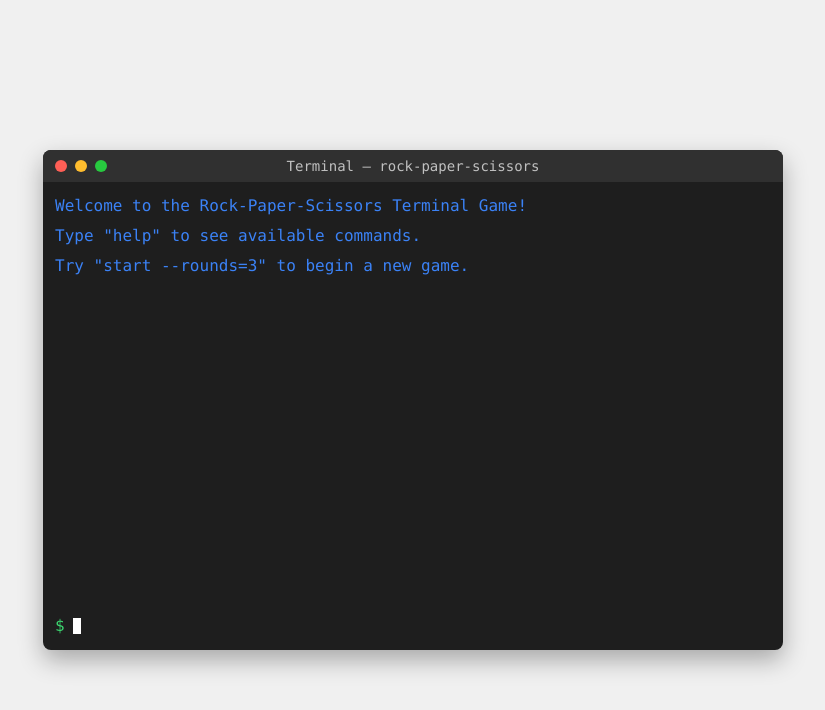
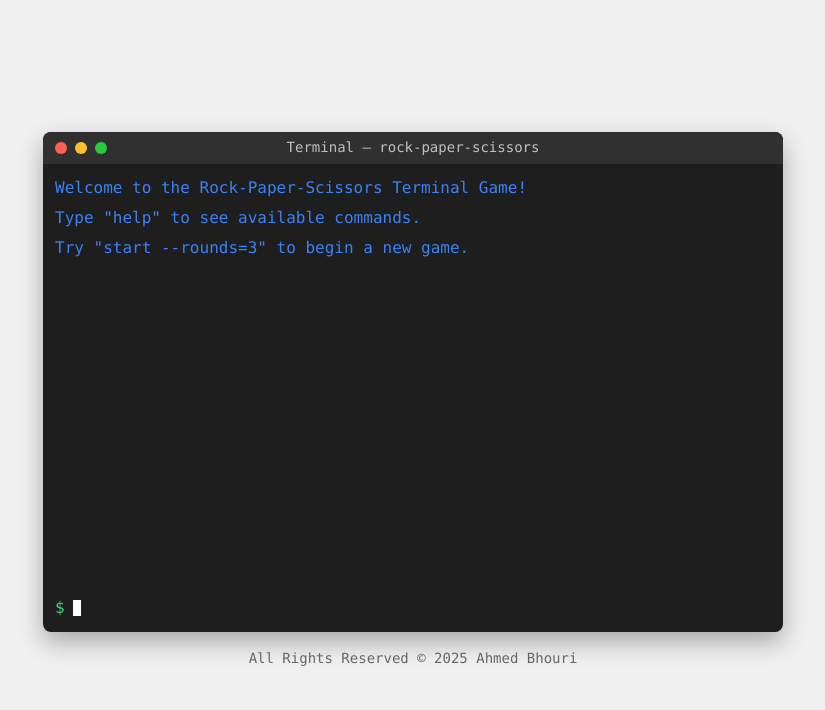
Before and after one commit to Ahmed-Bhouri/Rock-Paper-Scissors, a plain HTML site: page index.html in a window 1280 px wide. Shown: the whole page, without its empty margins (227-1052 px from the left). Drawn offline with Linux system fonts and the light colour scheme.

Commit message:
some changes

```diff
--- a/index.html
+++ b/index.html
@@ -2,7 +2,7 @@
 <html lang="en">
 <head>
     <meta charset="UTF-8" />
-    <link rel="icon" type="image/svg+xml" href="/vite.svg" />
+    <link rel="icon" type="image/svg+xml" href="/icon.png" />
     <meta name="viewport" content="width=device-width, initial-scale=1.0" />
     <title>Terminal RPS</title>
     <link rel="stylesheet" href="style.css">
@@ -27,6 +27,7 @@
             </div>
         </div>
     </div>
+    <div class="copyright">All Rights Reserved © 2025 Ahmed Bhouri</div>
 </div>
 <script src="./js/game.js"></script>
 <script src="./js/commands.js"></script>
--- a/style.css
+++ b/style.css
@@ -190,6 +190,13 @@ body {
     50% { opacity: 0; }
 }
 
+.copyright {
+    text-align: center;
+    color: #666;
+    margin-top: 1rem;
+    font-size: 0.875rem;
+}
+
 @media (max-width: 600px) {
     .terminal-container {
         height: 80vh;
```
Also changed, not shown: icon.png (added), 2 other files.
